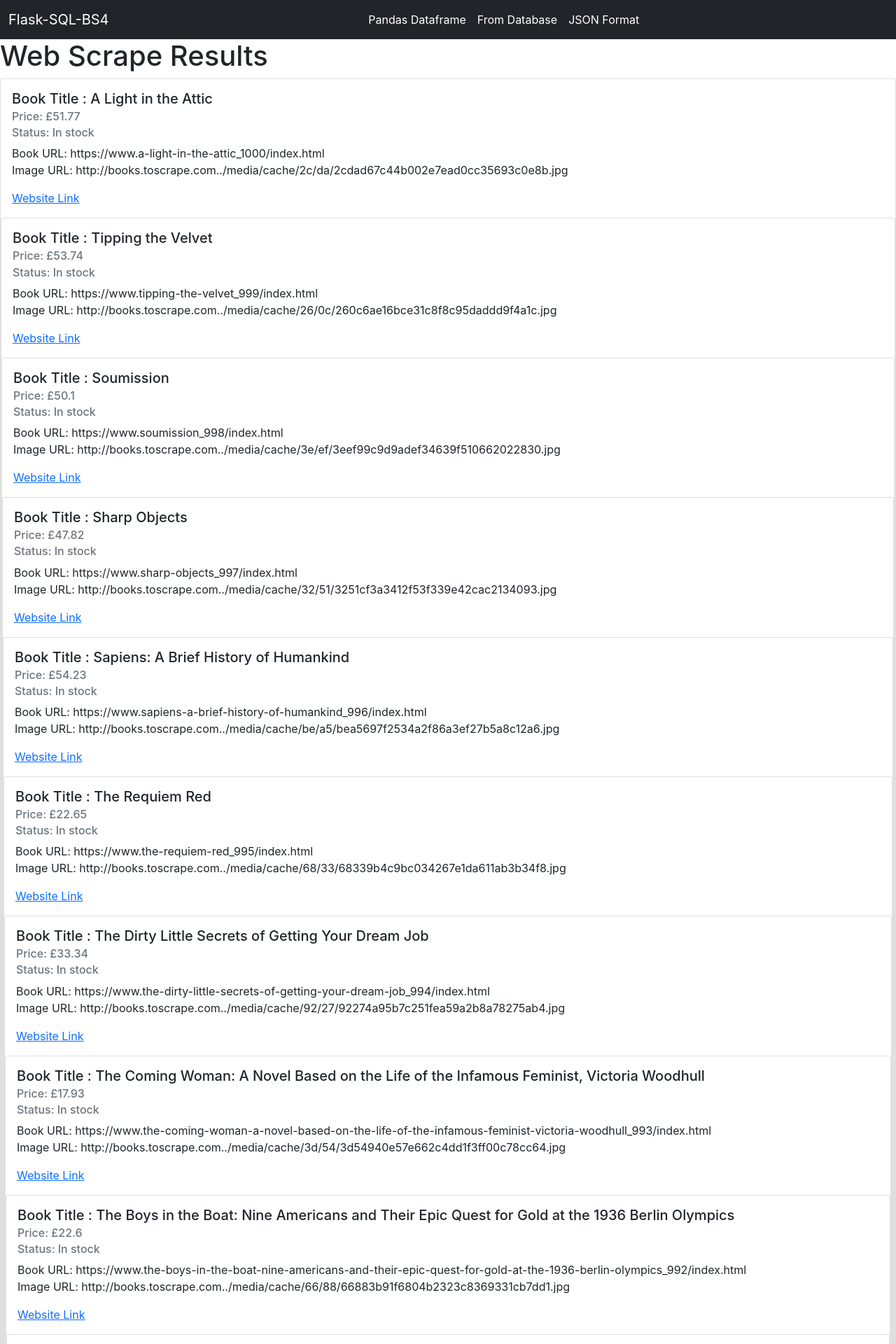
After one commit to kode-kelvin/multipage_beautifulsoup_flask_pandas, a Flask app: page /dbconnect in a window 1280 px wide. The commit adds this page. Shown: the top 1920 px of the page at 70% size. Run offline with Flask 2, Linux system fonts and the light colour scheme; data comes from the database, SQL or seed files in the repository; both versions use the stored data as it was after the commit.

Commit message:
db added

```diff
--- a/app.py
+++ b/app.py
@@ -4,14 +4,13 @@ import json
 from flask import  Flask, render_template, jsonify
 import pandas as pd
 import numpy as np
-
-
-
+import sqlite3
 
 
 app = Flask(__name__)
 
 
+# creating and displaying pandas df in html
 @app.route('/')
 def books():
     full_website = 'http://books.toscrape.com/catalogue/page-40.html'
@@ -28,6 +27,10 @@ def books():
             currency = bo.find('div', class_='product_price')('p')[0].text[1]
             availablez = bo.find('div', class_='product_price')('p')[1].text.strip()
             url = 'https://www.' + bo.find('a')['href']
+            bok = bo.find('div', class_='image_container')('img')
+            for img in bok:
+                pass
+            img_link = 'http://books.toscrape.com' + img['src']
 
             bookz = {
 
@@ -35,7 +38,8 @@ def books():
             'Currency':currency,
             'Price':pricez,
             'Availability':availablez,
-            'URL':url
+            'URL':url,
+            'Img_URL':img_link
             }
 
             newbook_list.append(bookz)
@@ -46,6 +50,7 @@ def books():
     return render_template('books.html',  tables=[new_df.to_html(classes="table table-striped table-hover")], titles=new_df.columns.values)
 
 
+# diplaying the data in json format
 @app.route('/json')
 def json_format():
     full_website = 'http://books.toscrape.com/catalogue/page-40.html'
@@ -62,26 +67,38 @@ def json_format():
             currency = bo.find('div', class_='product_price')('p')[0].text[1]
             availables = bo.find('div', class_='product_price')('p')[1].text.strip()
             url = 'https://www.' + bo.find('a')['href']
+            bok = bo.find('div', class_='image_container')('img')
+            for img in bok:
+                pass
+            img_link = 'http://books.toscrape.com' + img['src']
 
             books = {
 
             'title':full_names,
             'currency type':currency,
-            'price':prices,
+            'price':float(prices),
             'availability':availables,
-            'url':url
+            'url':url,
+            'img_url':img_link
             }
 
 
             newbook_list.append(books)
         #convert values of price to float
-        for i in range(0,len(newbook_list)):
-            newbook_list[i]['price'] = float(newbook_list[i]['price'])
+        # for i in range(0,len(newbook_list)):
+        #     newbook_list[i]['price'] = float(newbook_list[i]['price'])
+    return jsonify(newbook_list)
 
 
+# saving scrapped data to dataframe
+@app.route('/dbconnect')
+def dbconnect():
+    con = sqlite3.connect('pdsql.db')
+    cur = con.cursor()
+    posts = cur.execute('SELECT * FROM books;').fetchall()
+    cur.close()
+    return render_template('db.html', posts=posts)
 
-
-    return jsonify(newbook_list)
 
 
 
--- /dev/null
+++ b/templates/base.html
@@ -0,0 +1,88 @@
+<!DOCTYPE html>
+<html lang="en">
+  <head>
+    <!-- Required meta tags -->
+    <meta charset="utf-8" />
+    <meta name="viewport" content="width=device-width, initial-scale=1" />
+
+    <!-- Bootstrap CSS -->
+    <link
+      href="https://cdn.jsdelivr.net/npm/bootstrap@5.1.3/dist/css/bootstrap.min.css"
+      rel="stylesheet"
+      integrity="sha384-1BmE4kWBq78iYhFldvKuhfTAU6auU8tT94WrHftjDbrCEXSU1oBoqyl2QvZ6jIW3"
+      crossorigin="anonymous"
+    />
+
+    <title>Hello, world!</title>
+  </head>
+  <style>
+    body {
+      font-family: -apple-system, BlinkMacSystemFont, "Segoe UI", Roboto, Oxygen,
+        Ubuntu, Cantarell, "Open Sans", "Helvetica Neue", sans-serif;
+    }
+
+    .navbar-nav {
+      margin-left: auto;
+    }
+  </style>
+  <body>
+    <nav class="navbar navbar-expand-lg navbar-dark bg-dark"">
+      <div class="container-fluid">
+        <a class="navbar-brand" href="#">Flask-SQL-BS4</a>
+        <button
+          class="navbar-toggler"
+          type="button"
+          data-bs-toggle="collapse"
+          data-bs-target="#navbarScroll"
+          aria-controls="navbarScroll"
+          aria-expanded="false"
+          aria-label="Toggle navigation"
+        >
+          <span class="navbar-toggler-icon"></span>
+        </button>
+        <div class="collapse navbar-collapse mr" id="navbarScroll">
+          <ul
+            class="navbar-nav me-auto my-2 my-lg-0 navbar-nav-scroll"
+            style="--bs-scroll-height: 100px"
+          >
+            <li class="nav-item">
+              <a class="nav-link active" aria-current="page" href="{{url_for('books')}}">Pandas Dataframe</a>
+            </li>
+            <li class="nav-item">
+              <a class="nav-link active" href="{{url_for('dbconnect')}}">From Database</a>
+            </li>
+            <li class="nav-item">
+              <a class="nav-link active" href="{{url_for('json_format')}}">JSON Format</a>
+            </li>
+
+
+          </ul>
+        </div>
+      </div>
+    </nav>
+
+    {% block content %}
+       <div class="container">
+      <h1>Web Scrape Results</h1>
+
+
+    <!-- end -->
+    </div>
+    {% endblock %}
+
+    <!-- Optional JavaScript; choose one of the two! -->
+
+    <!-- Option 1: Bootstrap Bundle with Popper -->
+    <script
+      src="https://cdn.jsdelivr.net/npm/bootstrap@5.1.3/dist/js/bootstrap.bundle.min.js"
+      integrity="sha384-ka7Sk0Gln4gmtz2MlQnikT1wXgYsOg+OMhuP+IlRH9sENBO0LRn5q+8nbTov4+1p"
+      crossorigin="anonymous"
+    ></script>
+
+    <!-- Option 2: Separate Popper and Bootstrap JS -->
+    <!--
+    <script src="https://cdn.jsdelivr.net/npm/@popperjs/core@2.10.2/dist/umd/popper.min.js" integrity="sha384-7+zCNj/IqJ95wo16oMtfsKbZ9ccEh31eOz1HGyDuCQ6wgnyJNSYdrPa03rtR1zdB" crossorigin="anonymous"></script>
+    <script src="https://cdn.jsdelivr.net/npm/bootstrap@5.1.3/dist/js/bootstrap.min.js" integrity="sha384-QJHtvGhmr9XOIpI6YVutG+2QOK9T+ZnN4kzFN1RtK3zEFEIsxhlmWl5/YESvpZ13" crossorigin="anonymous"></script>
+    -->
+  </body>
+</html>
--- /dev/null
+++ b/templates/db.html
@@ -0,0 +1,29 @@
+{% extends 'base.html' %}
+<!-- endloaded -->
+{% block content %}
+<h1>Web Scrape Results</h1>
+
+{% for post in posts %}
+
+<div class="card-group">
+  <div class="card" style="width: 18rem">
+    <div class="card-body">
+      <h5 class="card-title">Book Title : {{post[1]}}</h5>
+      <h6 class="card-subtitle mb-2 text-muted"
+        >Price: {{post[2]}}{{post[3]}}</h6
+      >
+      <h6 class="card-subtitle mb-2 text-muted">Status: {{post[4]}}</h6>
+      <p class="card-text">
+        Book URL: {{post[5]}} <br />
+        Image URL: {{post[6]}}</p
+      >
+
+      <a href="http://books.toscrape.com" target="_blank" class="card-link"
+        >Website Link</a
+      >
+    </div>
+
+    {% endfor %}
+  </div>
+</div>
+{% endblock %}
```
Also changed, not shown: pdsql.py (added, +50 -0 lines), templates/books.html (+5 -41 lines), pdsql.db (added).
